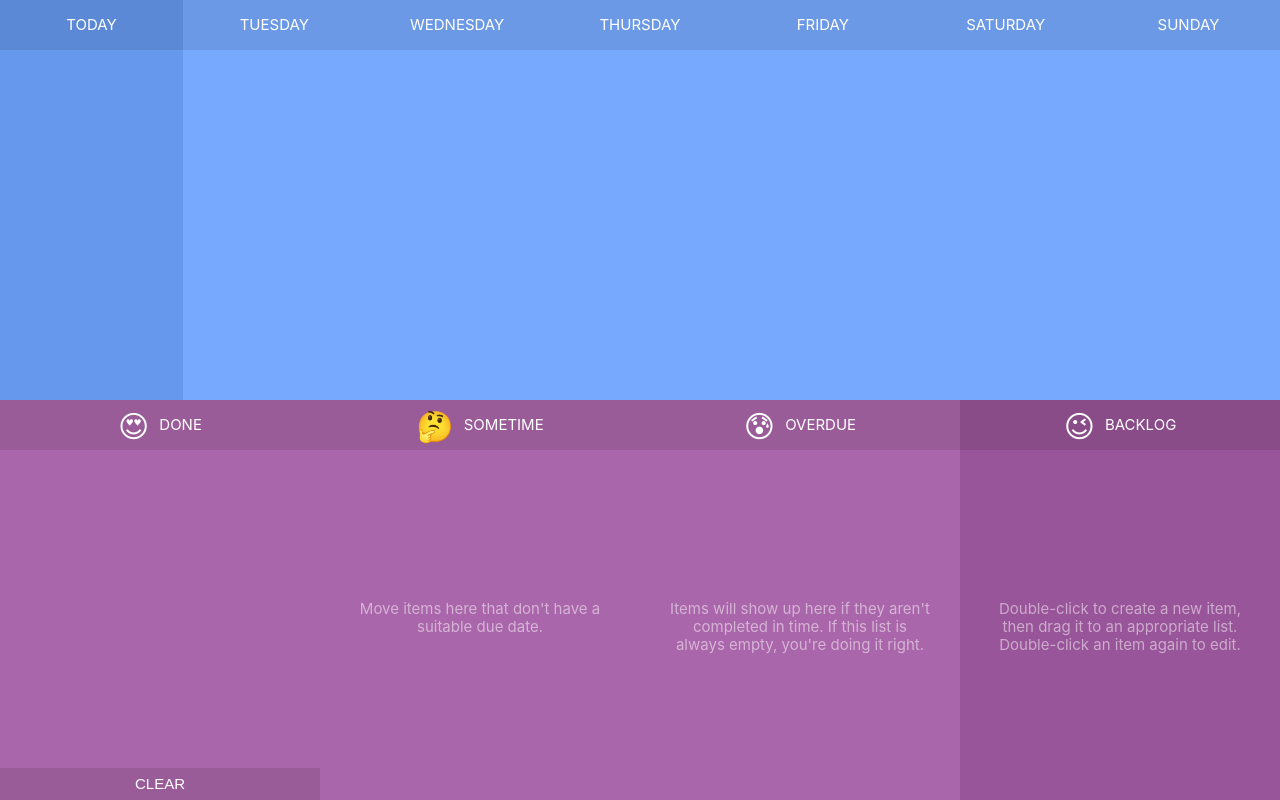
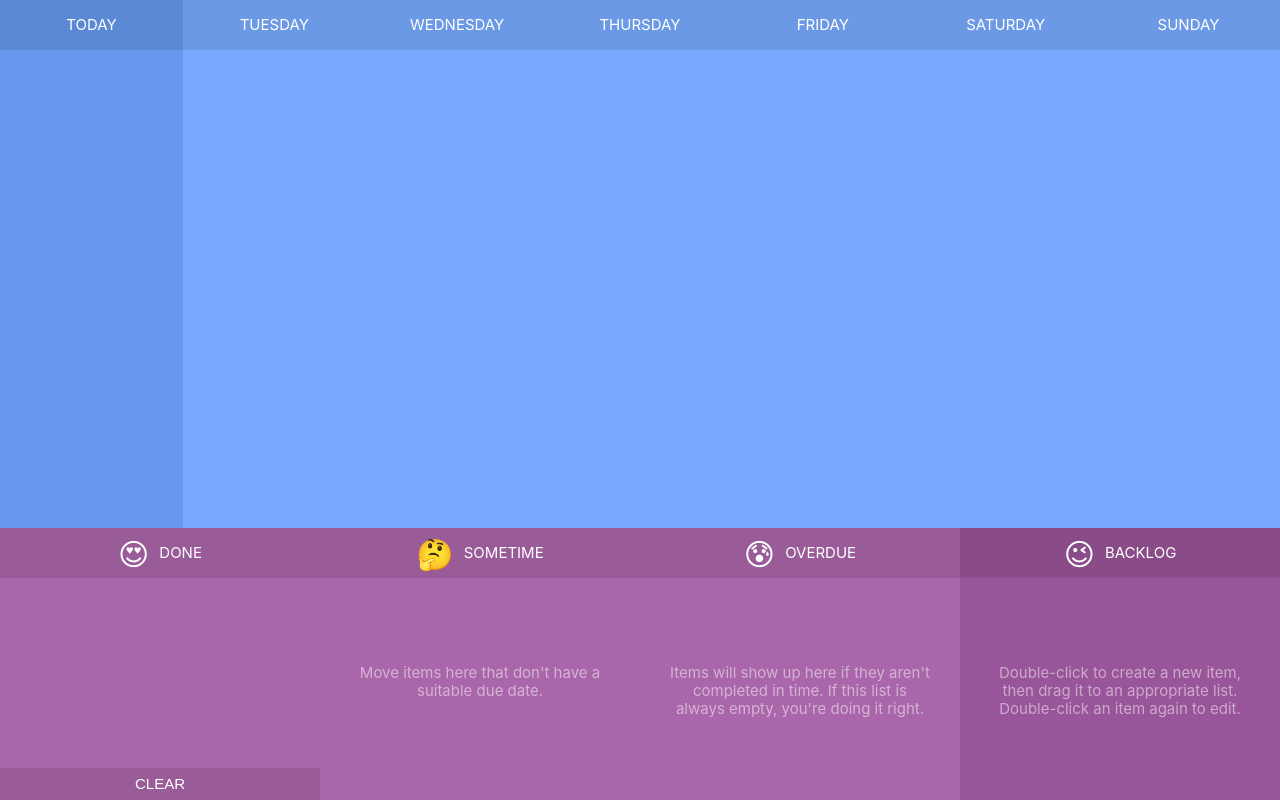
Before and after one commit to 6twenty/planner, a website with bundled scripts: page index.html in a window 1280 px wide. Built offline with nearby package versions, Linux system fonts and the light colour scheme.

Commit message:
More real estate for the week

```diff
--- a/index.css
+++ b/index.css
@@ -27,7 +27,7 @@ main section {
   float: left;
   padding-top: 5rem;
   position: relative;
-  height: 50vh;
+  height: 34vh;
   width: calc(100vw / 4);
   background: #aa66aa;
   overflow: auto;
@@ -90,6 +90,7 @@ main section button:hover {
 
 main section.day {
   width: calc(100vw / 7);
+  height: 66vh;
   background: #77aaff;
 }
 
```
